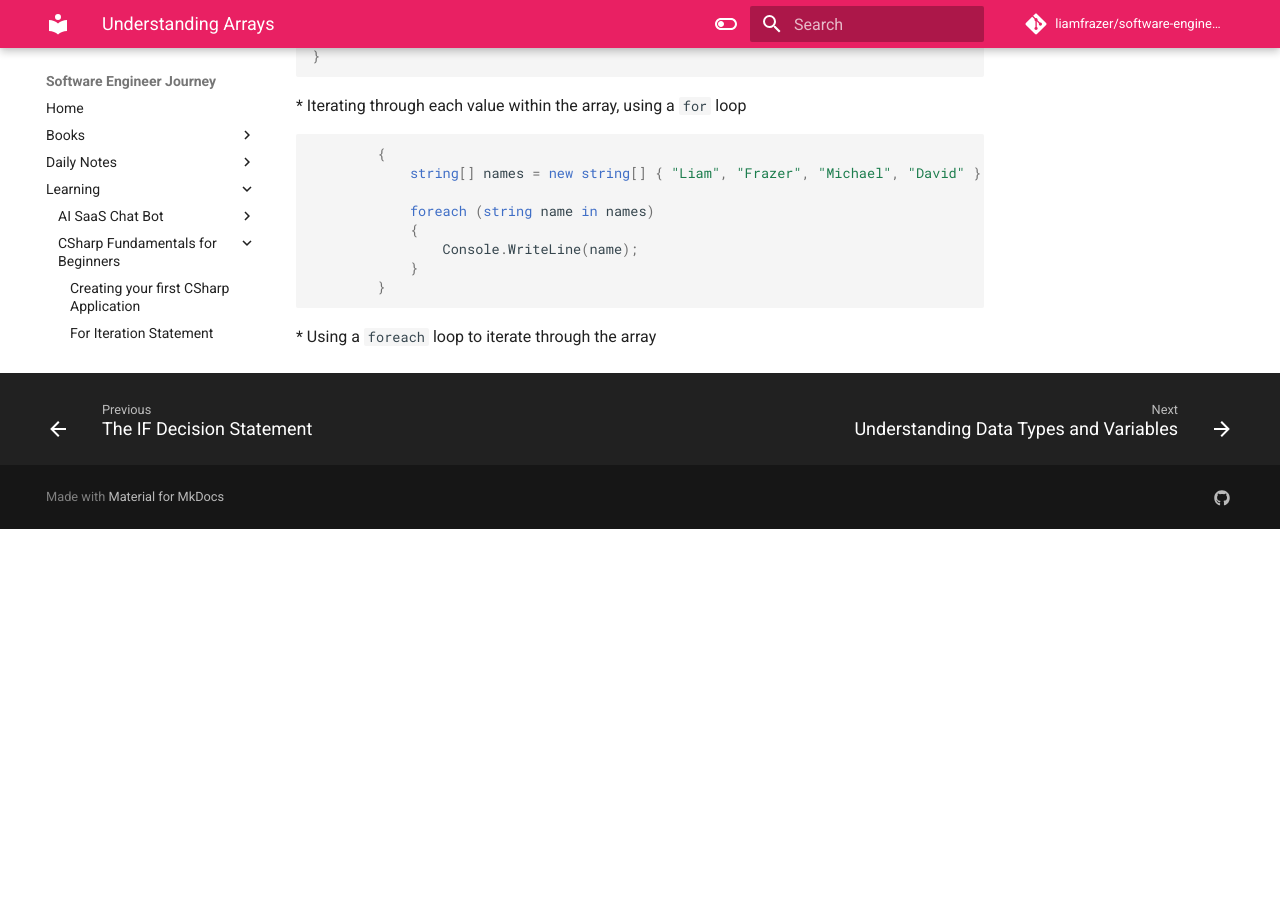
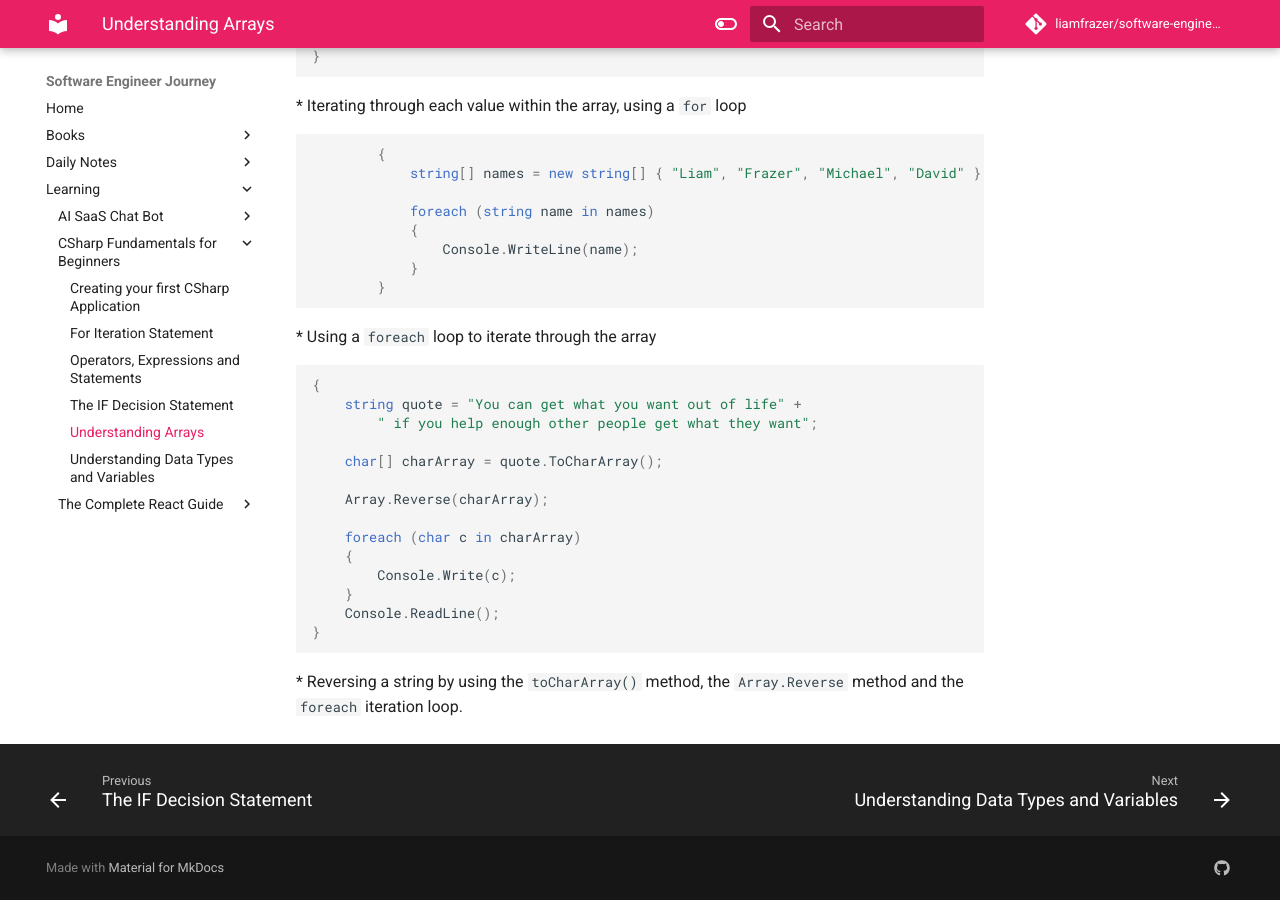
Before and after one commit to liamfrazer/software-engineer-journey, an MkDocs documentation site: the page built from docs/Learning/CSharp Fundamentals for Beginners/Understanding Arrays.md, in a window 1280 px wide and 900 px high, scrolled down 904 px. Built offline with MkDocs 1.6.1 and Material for MkDocs 9.7.7, drawn with Linux system fonts in a browser that asks for light colours; comment, search, counter and statistics services are not loaded; before the commit the page ends 1433 px from its top, so only the background shows below that.

Commit message:
vault backup: 2024-01-06 11:48:36

````diff
--- a/docs/Learning/CSharp Fundamentals for Beginners/Understanding Arrays.md
+++ b/docs/Learning/CSharp Fundamentals for Beginners/Understanding Arrays.md
@@ -57,3 +57,21 @@ Console.WriteLine(numbers.Length);
         }
 ```
 * Using a `foreach` loop to iterate through the array
+
+```c#
+{
+    string quote = "You can get what you want out of life" +
+        " if you help enough other people get what they want";
+
+    char[] charArray = quote.ToCharArray();
+
+    Array.Reverse(charArray);
+
+    foreach (char c in charArray)
+    {
+        Console.Write(c);
+    }
+    Console.ReadLine();
+}
+```
+* Reversing a string by using the `toCharArray()` method, the `Array.Reverse` method and the `foreach` iteration loop.
````
